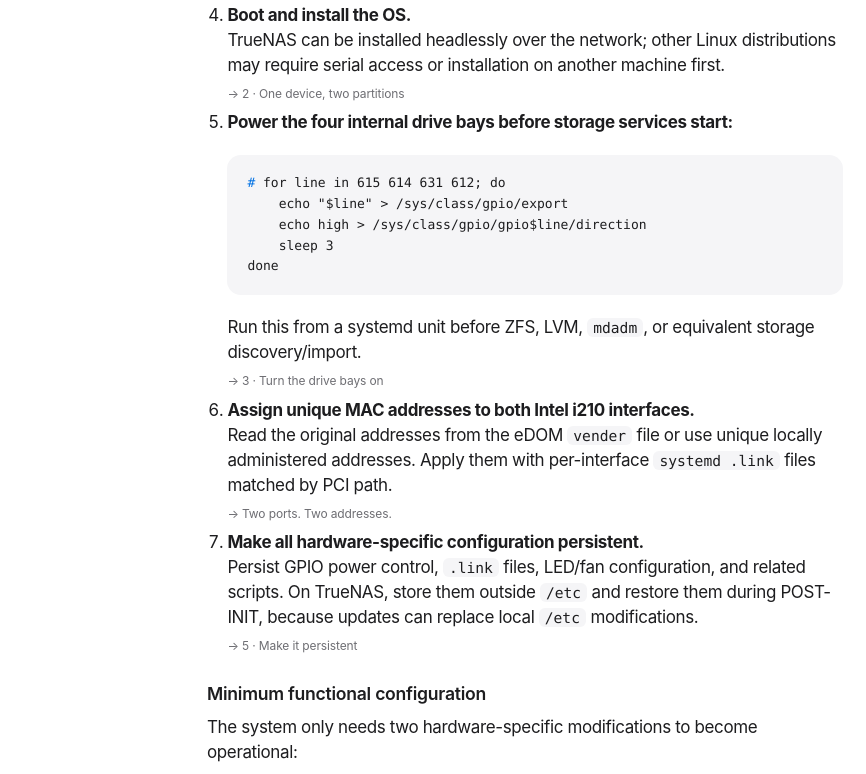
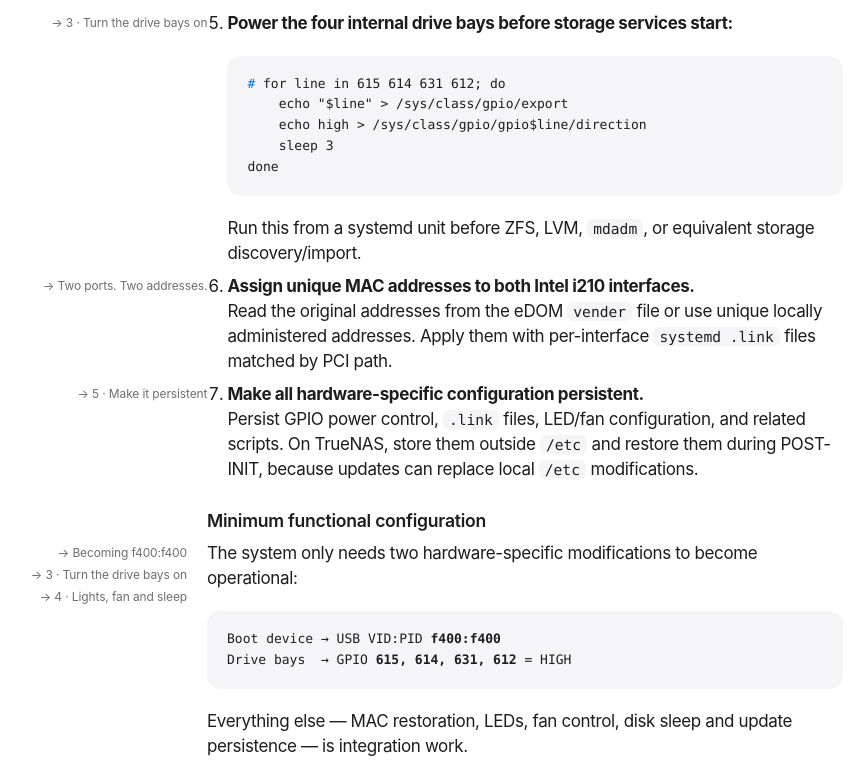
Before and after one commit to jdbatenburg/jdbatenburg.github.io, a plain HTML site: page truenas-ds916/index.html in a window 1280 px wide. Shown: the part 2513-3287 px from the top of the page, without its empty margins (115-981 px from the left). Drawn offline with Linux system fonts and the light colour scheme.

Commit message:
Move Quick implementation jump links into the left margin

```diff
--- a/truenas-ds916/index.html
+++ b/truenas-ds916/index.html
@@ -77,6 +77,13 @@
   ul,ol{margin:0 0 18px; padding-left:1.2em} li{margin:8px 0}
   .jump{display:block; margin-top:7px; font-size:12px; letter-spacing:-.01em; color:var(--muted)}
   .jump-row .jump{display:inline-block; margin-right:18px}
+  @media (min-width:1200px){
+    .steps>li, .mincfg{position:relative}
+    .steps>li>.jump, .mincfg>.jump-row{
+      position:absolute; top:3px; right:calc(100% + 20px);
+      width:220px; text-align:right; margin:0}
+    .mincfg>.jump-row .jump{display:block; margin:0 0 4px}
+  }
   .jump:hover{color:var(--accent-ink)}
   section[id]{scroll-margin-top:24px}
 
@@ -132,21 +139,19 @@
       <p class="kicker">Summary</p>
       <h2>Quick implementation</h2>
       <p>For a Synology DS916+, the minimum required path is:</p>
-      <ol>
+      <ol class="steps">
         <li><b>Prepare a boot device that enumerates as <code>f400:f400</code>.</b><br>Use a USB device or SATA-to-USB bridge whose VID:PID can be rewritten. A JMS578 bridge is known to work.
           <a class="jump" href="#boot-check">&rarr; 1 &middot; Get past the boot check</a></li>
         <li><b>Install the target OS to the boot SSD and duplicate its EFI loader:</b>
 <pre><span class="p">$</span> mount /dev/sdX2 /mnt/esp
 <span class="p">$</span> cp /mnt/esp/EFI/boot/bootx64.efi /mnt/esp/EFI/boot/<b>SynoBootLoader.efi</b>
-<span class="p">$</span> umount /mnt/esp</pre>
-          <a class="jump" href="#boot-check">&rarr; 1 &middot; Get past the boot check</a></li>
+<span class="p">$</span> umount /mnt/esp</pre></li>
         <li><b>For installation, keep the EFI loader and installer on the same physical USB device.</b> Recommended layout:
 <pre>p1  FAT16   16 MB     EFI loader
 p3  FAT32   ~4 GB     extracted installer ISO</pre>
           Do not write the installer ISO raw; extract its contents to FAT32.
           <a class="jump" href="#two-partitions">&rarr; 2 &middot; One device, two partitions</a></li>
-        <li><b>Boot and install the OS.</b><br>TrueNAS can be installed headlessly over the network; other Linux distributions may require serial access or installation on another machine first.
-          <a class="jump" href="#two-partitions">&rarr; 2 &middot; One device, two partitions</a></li>
+        <li><b>Boot and install the OS.</b><br>TrueNAS can be installed headlessly over the network; other Linux distributions may require serial access or installation on another machine first.</li>
         <li><b>Power the four internal drive bays before storage services start:</b>
 <pre><span class="p">#</span> for line in 615 614 631 612; do
     echo "$line" &gt; /sys/class/gpio/export
@@ -162,11 +167,13 @@ done</pre>
       </ol>
 
       <h3>Minimum functional configuration</h3>
+      <div class="mincfg">
       <p>The system only needs two hardware-specific modifications to become operational:</p>
       <pre>Boot device &rarr; USB VID:PID <b>f400:f400</b>
 Drive bays  &rarr; GPIO <b>615, 614, 631, 612</b> = HIGH</pre>
       <p>Everything else &mdash; MAC restoration, LEDs, fan control, disk sleep and update persistence &mdash; is integration work.</p>
       <p class="jump-row"><a class="jump" href="#f400">&rarr; Becoming f400:f400</a><a class="jump" href="#drive-bays">&rarr; 3 &middot; Turn the drive bays on</a><a class="jump" href="#lights-fan-sleep">&rarr; 4 &middot; Lights, fan and sleep</a></p>
+      </div>
       <p>Tested configuration: DS916+ / Intel Pentium N3710 / TrueNAS SCALE 25.10.</p>
       <div class="note">
         <span class="tag">Caveat</span>
```
